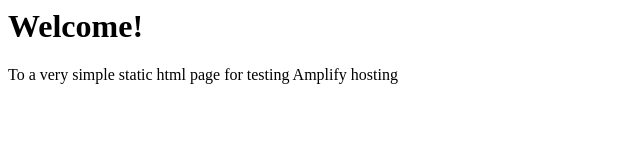
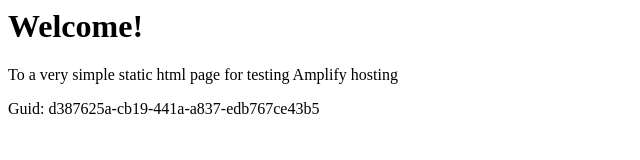
Before and after one commit to aws-aemilia-pdx/Github-PR-Commit-Integration-Test-DoNotTouch-v1-beta-us-west-2, a website: page src/index.html in a window 1280 px wide. Shown: the whole page, without its empty margins (0-640 px from the left). Drawn offline with Linux system fonts and the light colour scheme.

Commit message:
commit from integ tests

```diff
--- a/src/index.html
+++ b/src/index.html
@@ -1,3 +1,5 @@
+
+
 <html lang="en">
 
 <head>
@@ -10,6 +12,6 @@
 <body>
     <h1>Welcome!</h1>
     <p>To a very simple static html page for testing Amplify hosting</p>
-</body>
+    <p>Guid: d387625a-cb19-441a-a837-edb767ce43b5</p></body>
 
 </html>
```
